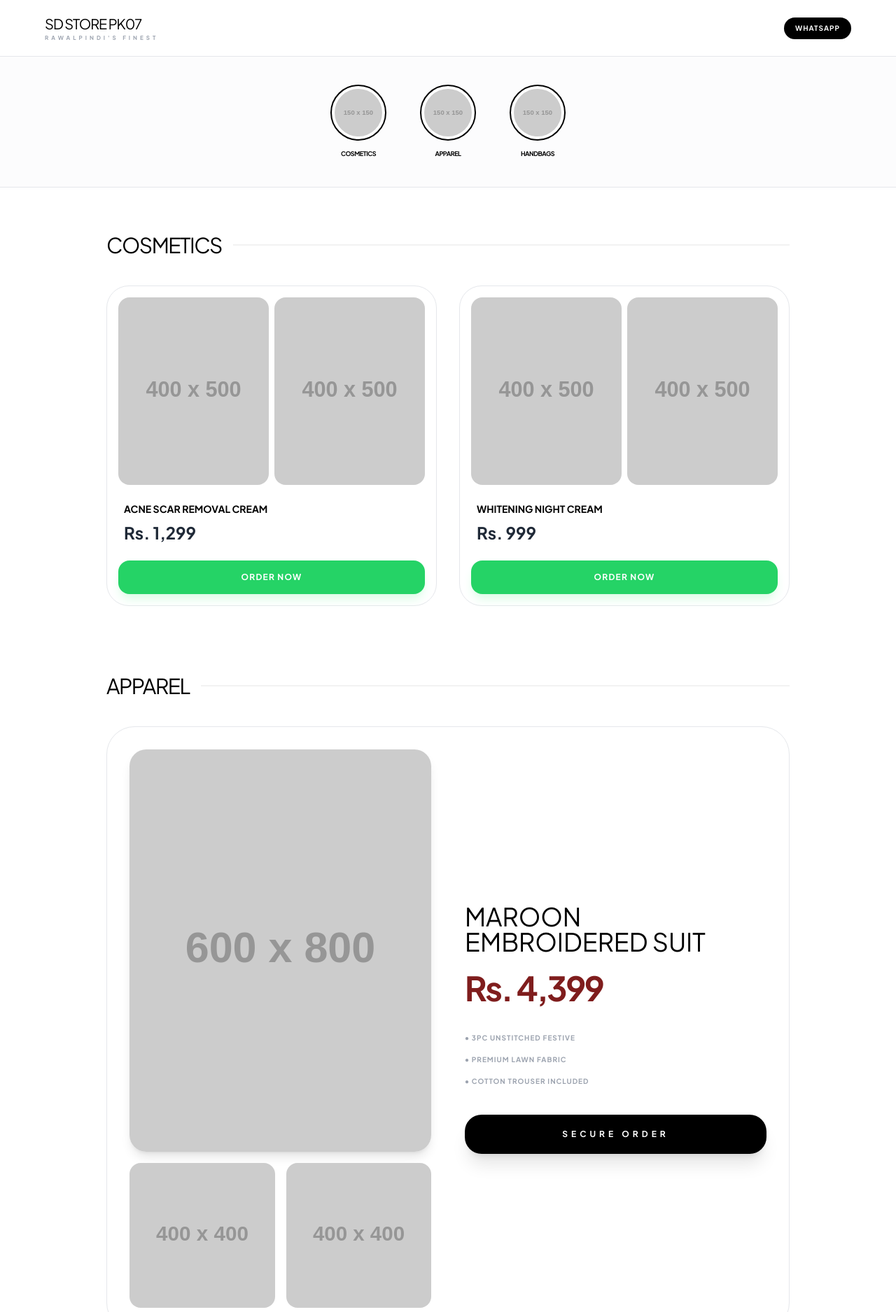
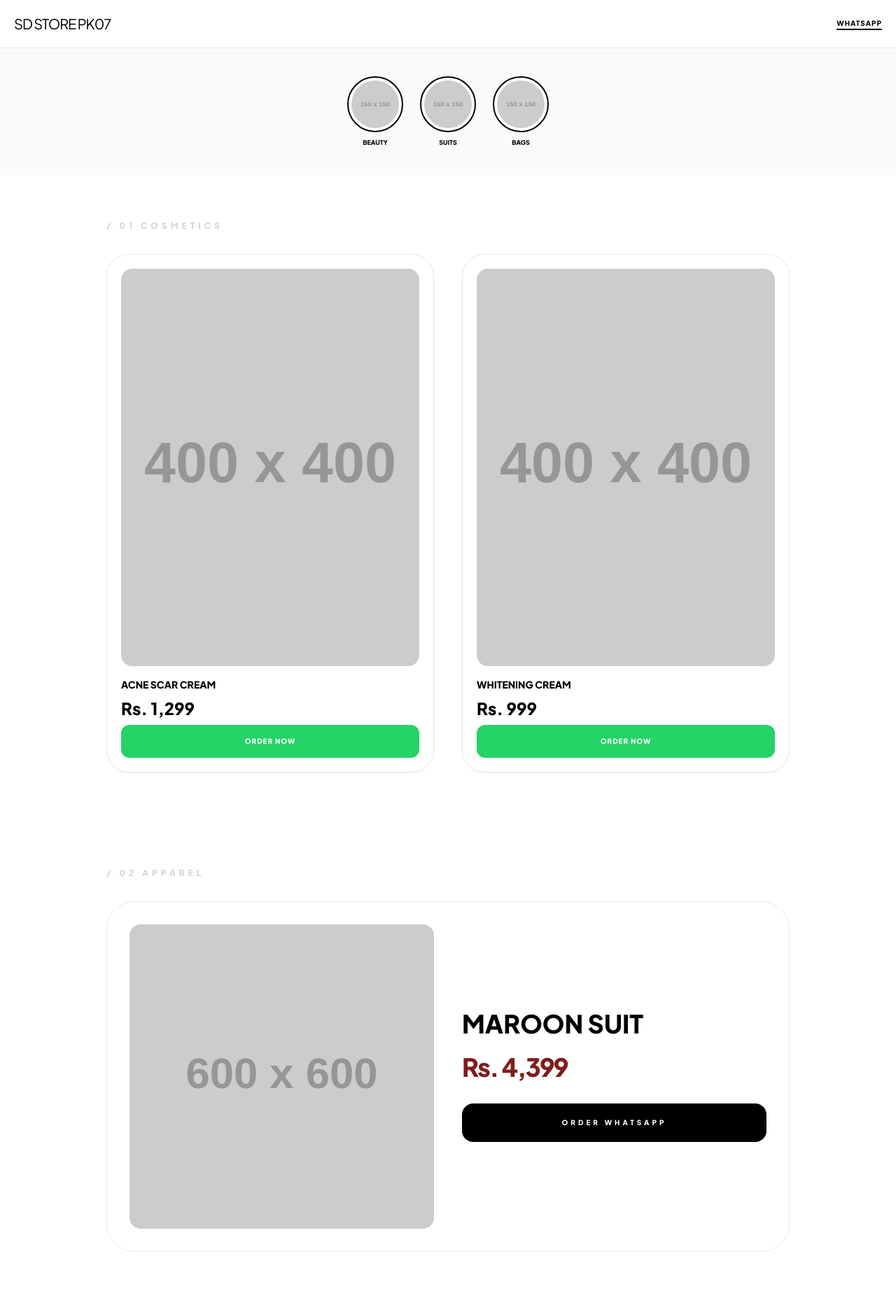
Before and after one commit to sm66779876-sudo/sd-store-pk07, a plain HTML site: page index.html in a window 1280 px wide. Shown: the top 1875 px of the page at 70% size. Drawn offline with nearby package versions, Linux system fonts and the light colour scheme; placeholder pictures from the web are drawn by us.

Commit message:
Update index.html

```diff
--- a/index.html
+++ b/index.html
@@ -3,138 +3,91 @@
 <head>
     <meta charset="UTF-8">
     <meta name="viewport" content="width=device-width, initial-scale=1.0">
-    <title>SD Store pk07 | Premium</title>
+    <title>SD Store pk07</title>
     <script src="https://cdn.tailwindcss.com"></script>
     <link rel="stylesheet" href="https://cdnjs.cloudflare.com/ajax/libs/font-awesome/6.0.0/css/all.min.css">
     <style>
-        @import url('https://fonts.googleapis.com/css2?family=Plus+Jakarta+Sans:wght@300;400;700;800&display=swap');
-        body { font-family: 'Plus Jakarta Sans', sans-serif; scroll-behavior: smooth; background: #fff; }
-        .category-card { transition: 0.3s; flex-shrink: 0; }
-        .category-card:hover { transform: translateY(-5px); }
-        .glass-nav { background: rgba(255, 255, 255, 0.8); backdrop-filter: blur(10px); }
+        @import url('https://fonts.googleapis.com/css2?family=Plus+Jakarta+Sans:wght@400;800&display=swap');
+        body { font-family: 'Plus Jakarta Sans', sans-serif; background: #fff; scroll-behavior: smooth; }
         .no-scrollbar::-webkit-scrollbar { display: none; }
     </style>
 </head>
 <body>
 
-    <nav class="glass-nav sticky top-0 z-50 border-b p-5">
-        <div class="max-w-6xl mx-auto flex justify-between items-center">
-            <div>
-                <h1 class="text-xl font-800 tracking-tighter">SD STORE PK07</h1>
-                <p class="text-[8px] tracking-[4px] text-gray-400 font-bold uppercase">Rawalpindi's Finest</p>
-            </div>
-            <a href="https://wa.me/923713524633" class="bg-black text-white text-[10px] px-4 py-2 rounded-full font-bold uppercase tracking-widest">WhatsApp</a>
-        </div>
+    <nav class="p-5 border-b sticky top-0 bg-white/90 backdrop-blur-md z-50 flex justify-between items-center">
+        <h1 class="font-800 text-xl tracking-tighter uppercase">SD STORE PK07</h1>
+        <a href="https://wa.me/923713524633" class="text-[10px] font-bold border-b-2 border-black tracking-widest uppercase">WhatsApp</a>
     </nav>
 
-    <section class="py-10 border-b bg-gray-50/50">
-        <div class="flex justify-center space-x-8 overflow-x-auto no-scrollbar px-6">
-            <a href="#cosmetics" class="category-card text-center w-24">
+    <div class="flex justify-center space-x-6 py-10 bg-gray-50 overflow-x-auto no-scrollbar px-4">
+        <a href="#cosmetics" class="text-center min-w-[80px]">
             <div class="w-20 h-20 rounded-full border-2 border-black p-1 mx-auto bg-white">
-                    <img src="white-1.jpg" class="w-full h-full object-cover rounded-full" onerror="this.src='https://via.placeholder.com/150?text=Beauty'">
+                <img src="./white-1.jpg" class="w-full h-full object-cover rounded-full" onerror="this.src='https://via.placeholder.com/150'">
             </div>
-                <p class="text-[9px] font-bold mt-3 uppercase tracking-tighter">Cosmetics</p>
+            <p class="text-[9px] font-bold mt-2 uppercase">Beauty</p>
         </a>
-            <a href="#suits" class="category-card text-center w-24">
+        <a href="#suits" class="text-center min-w-[80px]">
             <div class="w-20 h-20 rounded-full border-2 border-black p-1 mx-auto bg-white">
-                    <img src="maroon-1.jpg" class="w-full h-full object-cover rounded-full" onerror="this.src='https://via.placeholder.com/150?text=Suits'">
+                <img src="./maroon-1.jpg" class="w-full h-full object-cover rounded-full" onerror="this.src='https://via.placeholder.com/150'">
             </div>
-                <p class="text-[9px] font-bold mt-3 uppercase tracking-tighter">Apparel</p>
+            <p class="text-[9px] font-bold mt-2 uppercase">Suits</p>
         </a>
-            <a href="#bags" class="category-card text-center w-24">
+        <a href="#bags" class="text-center min-w-[80px]">
             <div class="w-20 h-20 rounded-full border-2 border-black p-1 mx-auto bg-white">
-                    <img src="clutch-1.jpg" class="w-full h-full object-cover rounded-full" onerror="this.src='https://via.placeholder.com/150?text=Bags'">
+                <img src="./clutch-1.jpg" class="w-full h-full object-cover rounded-full" onerror="this.src='https://via.placeholder.com/150'">
             </div>
-                <p class="text-[9px] font-bold mt-3 uppercase tracking-tighter">Handbags</p>
+            <p class="text-[9px] font-bold mt-2 uppercase">Bags</p>
         </a>
     </div>
-    </section>
 
-    <main class="max-w-5xl mx-auto p-6 space-y-24 py-16">
+    <main class="max-w-5xl mx-auto p-6 space-y-24">
 
-        <section id="cosmetics">
-            <div class="flex items-center space-x-4 mb-10">
-                <h2 class="text-3xl font-800 tracking-tighter">COSMETICS</h2>
-                <div class="h-[2px] flex-grow bg-black/5"></div>
+        <section id="cosmetics" class="pt-10">
+            <h2 class="text-xs font-bold text-gray-300 tracking-[5px] mb-8 uppercase">/ 01 Cosmetics</h2>
+            <div class="grid md:grid-cols-2 gap-10">
+                <div class="border rounded-[2rem] p-5 shadow-sm">
+                    <img src="./acne-1.jpg" class="w-full aspect-[3/4] object-cover rounded-2xl mb-4" onerror="this.src='https://via.placeholder.com/400'">
+                    <h3 class="font-bold uppercase text-sm">Acne Scar Cream</h3>
+                    <p class="text-2xl font-bold my-2">Rs. 1,299</p>
+                    <a href="https://wa.me/923713524633" class="block w-full bg-[#25D366] text-white text-center py-4 rounded-xl font-bold uppercase text-[10px] tracking-widest">Order Now</a>
                 </div>
-            <div class="grid grid-cols-1 md:grid-cols-2 gap-8">
-                <div class="border rounded-[2rem] p-4 bg-white hover:shadow-xl transition">
-                    <div class="grid grid-cols-2 gap-2 mb-6">
-                        <img src="acne-1.jpg" class="rounded-2xl aspect-[4/5] object-cover" onerror="this.src='https://via.placeholder.com/400x500'">
-                        <img src="acne-2.jpg" class="rounded-2xl aspect-[4/5] object-cover" onerror="this.src='https://via.placeholder.com/400x500'">
-                    </div>
-                    <h4 class="font-bold uppercase text-sm px-2">Acne Scar Removal Cream</h4>
-                    <p class="text-2xl font-bold p-2 text-gray-800">Rs. 1,299</p>
-                    <a href="https://wa.me/923713524633?text=Order: Acne Cream" class="block w-full bg-[#25D366] text-white text-center py-4 rounded-2xl font-bold uppercase text-xs tracking-widest mt-4 shadow-lg shadow-green-100">Order Now</a>
-                </div>
-                <div class="border rounded-[2rem] p-4 bg-white hover:shadow-xl transition">
-                    <div class="grid grid-cols-2 gap-2 mb-6">
-                        <img src="white-1.jpg" class="rounded-2xl aspect-[4/5] object-cover" onerror="this.src='https://via.placeholder.com/400x500'">
-                        <img src="white-2.jpg" class="rounded-2xl aspect-[4/5] object-cover" onerror="this.src='https://via.placeholder.com/400x500'">
-                    </div>
-                    <h4 class="font-bold uppercase text-sm px-2">Whitening Night Cream</h4>
-                    <p class="text-2xl font-bold p-2 text-gray-800">Rs. 999</p>
-                    <a href="https://wa.me/923713524633?text=Order: Night Cream" class="block w-full bg-[#25D366] text-white text-center py-4 rounded-2xl font-bold uppercase text-xs tracking-widest mt-4 shadow-lg shadow-green-100">Order Now</a>
+                <div class="border rounded-[2rem] p-5 shadow-sm">
+                    <img src="./white-1.jpg" class="w-full aspect-[3/4] object-cover rounded-2xl mb-4" onerror="this.src='https://via.placeholder.com/400'">
+                    <h3 class="font-bold uppercase text-sm">Whitening Cream</h3>
+                    <p class="text-2xl font-bold my-2">Rs. 999</p>
+                    <a href="https://wa.me/923713524633" class="block w-full bg-[#25D366] text-white text-center py-4 rounded-xl font-bold uppercase text-[10px] tracking-widest">Order Now</a>
                 </div>
             </div>
         </section>
 
-        <section id="suits">
-            <div class="flex items-center space-x-4 mb-10">
-                <h2 class="text-3xl font-800 tracking-tighter">APPAREL</h2>
-                <div class="h-[2px] flex-grow bg-black/5"></div>
-            </div>
-            <div class="border rounded-[2.5rem] p-8 bg-white grid md:grid-cols-2 gap-12 items-center hover:shadow-2xl transition">
-                <div class="space-y-4">
-                    <img src="maroon-1.jpg" class="w-full rounded-3xl shadow-lg" onerror="this.src='https://via.placeholder.com/600x800'">
-                    <div class="grid grid-cols-2 gap-4">
-                        <img src="maroon-2.jpg" class="w-full rounded-2xl" onerror="this.src='https://via.placeholder.com/400x400'">
-                        <img src="maroon-3.jpg" class="w-full rounded-2xl" onerror="this.src='https://via.placeholder.com/400x400'">
-                    </div>
-                </div>
-                <div class="text-center md:text-left">
-                    <h4 class="text-4xl font-800 uppercase leading-none mb-6">Maroon Embroidered Suit</h4>
-                    <p class="text-5xl font-bold text-red-900 mb-10 tracking-tighter">Rs. 4,399</p>
-                    <div class="space-y-4 text-[10px] font-bold text-gray-400 uppercase tracking-widest mb-10">
-                        <p>● 3PC UNSTITCHED FESTIVE</p>
-                        <p>● PREMIUM LAWN FABRIC</p>
-                        <p>● COTTON TROUSER INCLUDED</p>
-                    </div>
-                    <a href="https://wa.me/923713524633?text=Order: Maroon Suit" class="block w-full bg-black text-white text-center py-5 rounded-3xl font-bold uppercase text-xs tracking-[5px] shadow-xl">Secure Order</a>
+        <section id="suits" class="pt-10">
+            <h2 class="text-xs font-bold text-gray-300 tracking-[5px] mb-8 uppercase">/ 02 Apparel</h2>
+            <div class="border rounded-[2.5rem] p-8 grid md:grid-cols-2 gap-10 items-center">
+                <img src="./maroon-1.jpg" class="w-full rounded-2xl" onerror="this.src='https://via.placeholder.com/600'">
+                <div>
+                    <h3 class="text-4xl font-extrabold uppercase leading-none mb-6">Maroon Suit</h3>
+                    <p class="text-4xl font-bold text-red-900 mb-8 tracking-tighter">Rs. 4,399</p>
+                    <a href="https://wa.me/923713524633" class="block w-full bg-black text-white text-center py-5 rounded-2xl font-bold uppercase text-[10px] tracking-[4px]">Order WhatsApp</a>
                 </div>
             </div>
         </section>
 
-        <section id="bags" class="pb-20">
-            <div class="flex items-center space-x-4 mb-10">
-                <h2 class="text-3xl font-800 tracking-tighter">HANDBAGS</h2>
-                <div class="h-[2px] flex-grow bg-black/5"></div>
-            </div>
-            <div class="border rounded-[2.5rem] p-8 bg-white grid md:grid-cols-2 gap-12 items-center hover:shadow-2xl transition">
-                <div class="order-last md:order-first text-center md:text-left">
-                    <h4 class="text-4xl font-800 uppercase leading-none mb-6">Red Woven Clutch</h4>
-                    <p class="text-5xl font-bold mb-10 tracking-tighter">Rs. 2,399</p>
-                    <p class="text-sm text-gray-500 mb-10 leading-relaxed">Elegant red woven design with a premium pearl handle. The perfect accessory for weddings and formal events.</p>
-                    <a href="https://wa.me/923713524633?text=Order: Red Clutch" class="block w-full bg-red-700 text-white text-center py-5 rounded-3xl font-bold uppercase text-xs tracking-[5px] shadow-xl">Order on WhatsApp</a>
-                </div>
-                <div class="space-y-4">
-                    <img src="clutch-1.jpg" class="w-full rounded-3xl shadow-lg" onerror="this.src='https://via.placeholder.com/600x800'">
-                    <div class="grid grid-cols-2 gap-4">
-                        <img src="clutch-2.jpg" class="w-full rounded-2xl" onerror="this.src='https://via.placeholder.com/400x400'">
-                        <img src="clutch-3.jpg" class="w-full rounded-2xl" onerror="this.src='https://via.placeholder.com/400x400'">
-                    </div>
+        <section id="bags" class="pb-20 pt-10">
+            <h2 class="text-xs font-bold text-gray-300 tracking-[5px] mb-8 uppercase">/ 03 Handbags</h2>
+            <div class="border rounded-[2.5rem] p-8 grid md:grid-cols-2 gap-10 items-center">
+                <img src="./clutch-1.jpg" class="w-full rounded-2xl" onerror="this.src='https://via.placeholder.com/600'">
+                <div>
+                    <h3 class="text-4xl font-extrabold uppercase leading-none mb-6">Red Clutch</h3>
+                    <p class="text-4xl font-bold mb-8 tracking-tighter">Rs. 2,399</p>
+                    <a href="https://wa.me/923713524633" class="block w-full bg-red-700 text-white text-center py-5 rounded-2xl font-bold uppercase text-[10px] tracking-[4px]">Order WhatsApp</a>
                 </div>
             </div>
         </section>
 
     </main>
 
-    <footer class="p-16 text-center border-t border-gray-100 bg-gray-50">
-        <div class="flex justify-center space-x-10 mb-8 text-xl text-gray-800">
-            <a href="https://wa.me/923713524633"><i class="fab fa-whatsapp"></i></a>
-            <a href="https://tiktok.com/@sdstorepk07"><i class="fab fa-tiktok"></i></a>
-        </div>
-        <p class="text-[9px] text-gray-400 tracking-[5px] uppercase">&copy; 2026 SD STORE PK07 | QUALITY FIRST</p>
+    <footer class="p-10 text-center border-t text-[8px] text-gray-400 tracking-[5px] uppercase">
+        &copy; 2026 SD Store pk07
     </footer>
 
 </body>
```
Lines whose indentation alone changed are shown as unchanged.
